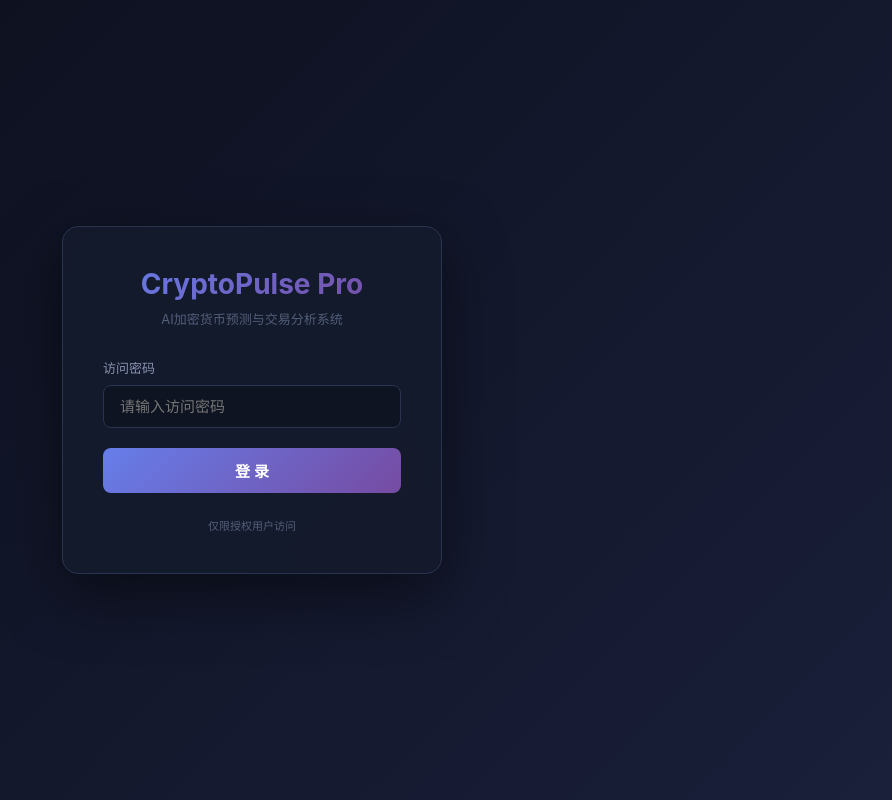
After one commit to Qian789-WQ/cryptopulse-predict, a Flask app: template templates/login.html in a window 1280 px wide. The commit adds this page. Shown: the whole page, without its empty margins (388-1280 px from the left). Run offline with Flask 3, Linux system fonts and the light colour scheme; the template is opened without the code that fills it, so the values that code supplies are empty; parts of the project's set-up code (start-up, migrations or seed data) failed here and were passed over.

Commit message:
新增：网站访问密码保护，未登录无法查看内容，支持自定义密码

```diff
--- a/app.py
+++ b/app.py
@@ -1082,6 +1082,7 @@ def api_price():
         return jsonify({"error": str(e)})
 
 @app.route("/api/predict")
+@login_required
 def api_predict():
     try:
         symbol = request.args.get("symbol", "BTC-USDT-SWAP")
--- /dev/null
+++ b/templates/login.html
@@ -0,0 +1,139 @@
+<!DOCTYPE html>
+<html lang="zh-CN">
+<head>
+    <meta charset="UTF-8">
+    <meta name="viewport" content="width=device-width, initial-scale=1.0">
+    <title>CryptoPulse Pro - 登录</title>
+    <style>
+        * { margin: 0; padding: 0; box-sizing: border-box; }
+        body {
+            font-family: -apple-system, BlinkMacSystemFont, 'Segoe UI', Roboto, sans-serif;
+            background: linear-gradient(135deg, #0a0e1a 0%, #1a1f3a 100%);
+            min-height: 100vh;
+            display: flex;
+            align-items: center;
+            justify-content: center;
+            color: #fff;
+        }
+        .login-box {
+            background: rgba(20, 27, 45, 0.9);
+            border: 1px solid #2a3450;
+            border-radius: 16px;
+            padding: 40px;
+            width: 100%;
+            max-width: 380px;
+            box-shadow: 0 20px 60px rgba(0,0,0,0.5);
+            backdrop-filter: blur(10px);
+        }
+        .logo {
+            text-align: center;
+            margin-bottom: 30px;
+        }
+        .logo h1 {
+            font-size: 28px;
+            background: linear-gradient(135deg, #667eea, #764ba2);
+            -webkit-background-clip: text;
+            -webkit-text-fill-color: transparent;
+            margin-bottom: 8px;
+        }
+        .logo p {
+            color: #525f7a;
+            font-size: 13px;
+        }
+        .form-group {
+            margin-bottom: 20px;
+        }
+        .form-group label {
+            display: block;
+            margin-bottom: 8px;
+            color: #8892b0;
+            font-size: 13px;
+        }
+        .form-group input {
+            width: 100%;
+            padding: 12px 16px;
+            background: #0e1421;
+            border: 1px solid #2a3450;
+            border-radius: 8px;
+            color: #fff;
+            font-size: 15px;
+            outline: none;
+            transition: border-color 0.3s;
+        }
+        .form-group input:focus {
+            border-color: #667eea;
+        }
+        .btn-login {
+            width: 100%;
+            padding: 12px;
+            background: linear-gradient(135deg, #667eea, #764ba2);
+            border: none;
+            border-radius: 8px;
+            color: #fff;
+            font-size: 15px;
+            font-weight: 600;
+            cursor: pointer;
+            transition: transform 0.2s, opacity 0.2s;
+        }
+        .btn-login:hover {
+            transform: translateY(-1px);
+        }
+        .btn-login:active {
+            transform: translateY(0);
+        }
+        .error {
+            color: #e74c3c;
+            font-size: 13px;
+            margin-top: 12px;
+            text-align: center;
+            display: none;
+        }
+        .footer {
+            text-align: center;
+            margin-top: 24px;
+            color: #525f7a;
+            font-size: 11px;
+        }
+    </style>
+</head>
+<body>
+    <div class="login-box">
+        <div class="logo">
+            <h1>CryptoPulse Pro</h1>
+            <p>AI加密货币预测与交易分析系统</p>
+        </div>
+        <div class="form-group">
+            <label>访问密码</label>
+            <input type="password" id="password" placeholder="请输入访问密码" onkeypress="if(event.key==='Enter')login()">
+        </div>
+        <button class="btn-login" onclick="login()">登 录</button>
+        <div class="error" id="errorMsg">密码错误，请重试</div>
+        <div class="footer">
+            仅限授权用户访问
+        </div>
+    </div>
+    <script>
+        async function login() {
+            const password = document.getElementById('password').value;
+            if (!password) return;
+            try {
+                const resp = await fetch('/api/login', {
+                    method: 'POST',
+                    headers: {'Content-Type': 'application/json'},
+                    body: JSON.stringify({password: password})
+                });
+                const data = await resp.json();
+                if (data.success) {
+                    window.location.href = '/';
+                } else {
+                    document.getElementById('errorMsg').style.display = 'block';
+                    document.getElementById('password').value = '';
+                }
+            } catch(e) {
+                document.getElementById('errorMsg').textContent = '网络错误，请重试';
+                document.getElementById('errorMsg').style.display = 'block';
+            }
+        }
+    </script>
+</body>
+</html>
```
Also changed, not shown: templates/index.html (+7 -0 lines).
